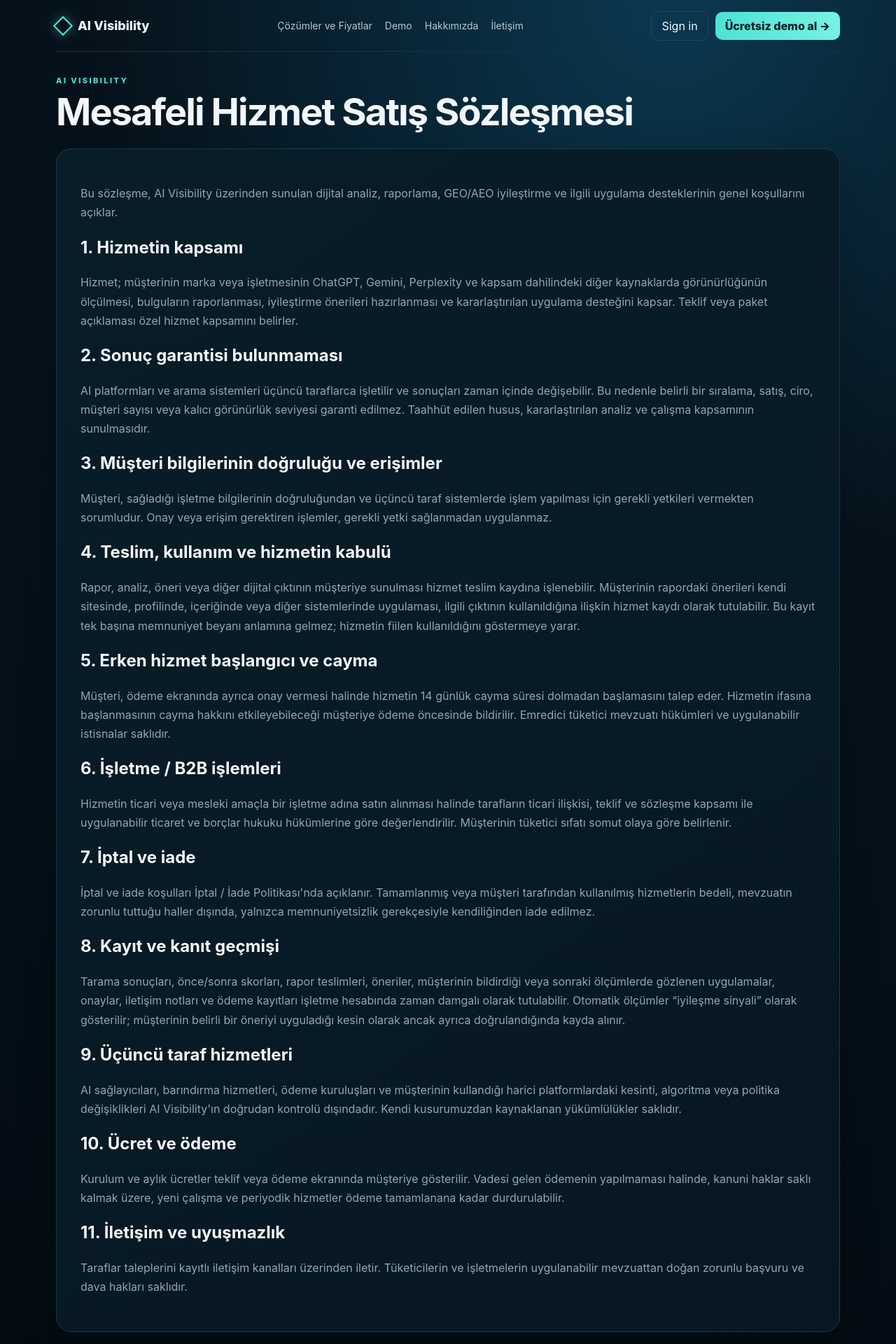
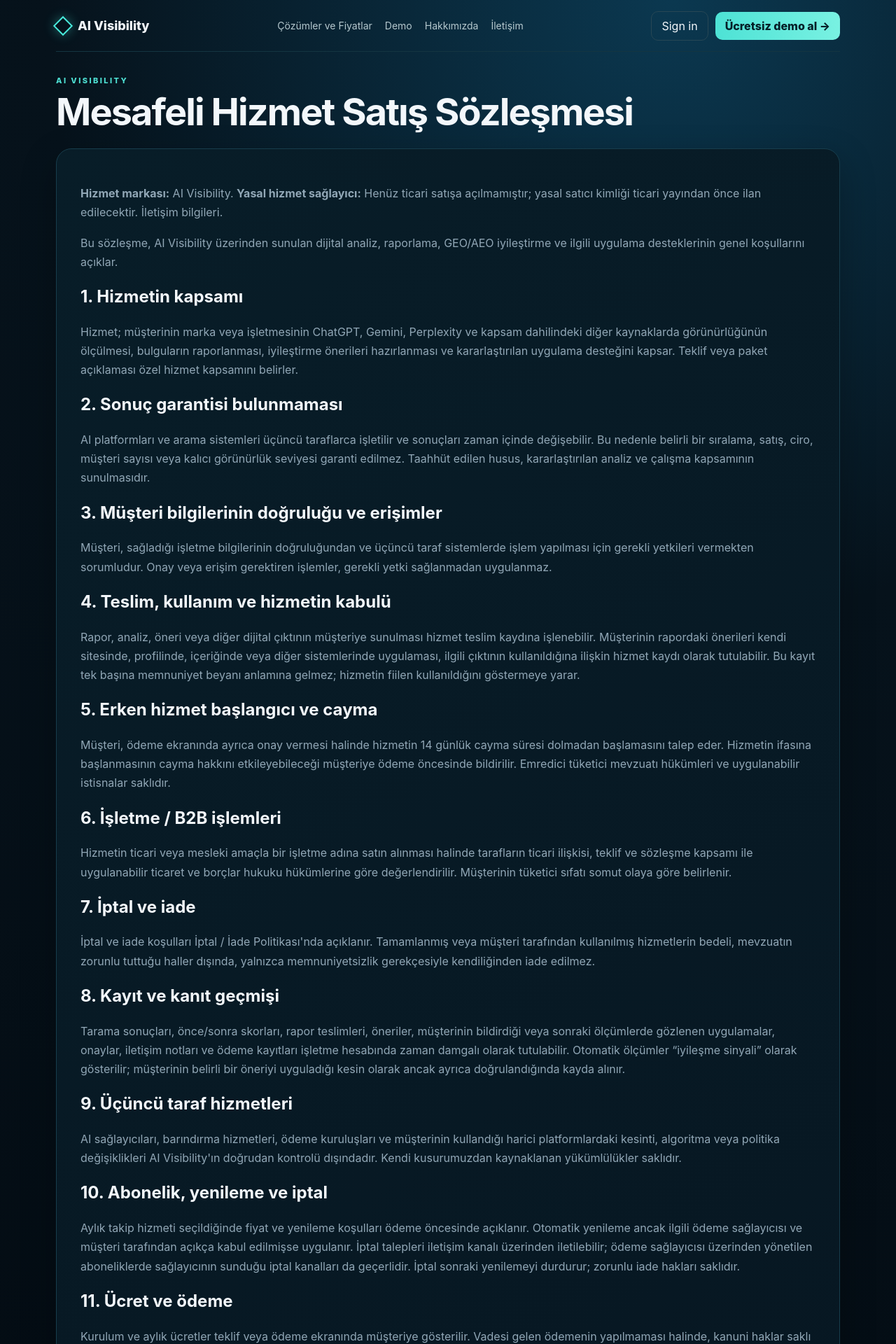
Before and after one commit to mehmetozan-5858/ai-visibility, a Next.js app: page /mesafeli-hizmet-sozlesmesi in a window 1280 px wide. Shown: the top 1920 px of the page at 70% size. Built offline with nearby package versions, Linux system fonts and the light colour scheme.

Commit message:
fix(paddle): improve transparent storefront disclosures for domain review

```diff
--- a/app/mesafeli-hizmet-sozlesmesi/page.js
+++ b/app/mesafeli-hizmet-sozlesmesi/page.js
@@ -3,7 +3,9 @@ import PublicPage from "../../components/PublicPage";
 export const metadata={title:"Mesafeli Hizmet Sözleşmesi"};
 
 export default function Page(){
+  const legalName=(process.env.DATA_CONTROLLER_NAME||"").trim();
   return <PublicPage title="Mesafeli Hizmet Satış Sözleşmesi">
+    <p><b>Hizmet markası:</b> AI Visibility. <b>Yasal hizmet sağlayıcı:</b> {legalName||"Henüz ticari satışa açılmamıştır; yasal satıcı kimliği ticari yayından önce ilan edilecektir."} <a href="/iletisim">İletişim bilgileri</a>.</p>
     <p>Bu sözleşme, AI Visibility üzerinden sunulan dijital analiz, raporlama, GEO/AEO iyileştirme ve ilgili uygulama desteklerinin genel koşullarını açıklar.</p>
 
     <h2>1. Hizmetin kapsamı</h2>
@@ -33,10 +35,13 @@ export default function Page(){
     <h2>9. Üçüncü taraf hizmetleri</h2>
     <p>AI sağlayıcıları, barındırma hizmetleri, ödeme kuruluşları ve müşterinin kullandığı harici platformlardaki kesinti, algoritma veya politika değişiklikleri AI Visibility'ın doğrudan kontrolü dışındadır. Kendi kusurumuzdan kaynaklanan yükümlülükler saklıdır.</p>
 
-    <h2>10. Ücret ve ödeme</h2>
+    <h2>10. Abonelik, yenileme ve iptal</h2>
+    <p>Aylık takip hizmeti seçildiğinde fiyat ve yenileme koşulları ödeme öncesinde açıklanır. Otomatik yenileme ancak ilgili ödeme sağlayıcısı ve müşteri tarafından açıkça kabul edilmişse uygulanır. İptal talepleri iletişim kanalı üzerinden iletilebilir; ödeme sağlayıcısı üzerinden yönetilen aboneliklerde sağlayıcının sunduğu iptal kanalları da geçerlidir. İptal sonraki yenilemeyi durdurur; zorunlu iade hakları saklıdır.</p>
+
+    <h2>11. Ücret ve ödeme</h2>
     <p>Kurulum ve aylık ücretler teklif veya ödeme ekranında müşteriye gösterilir. Vadesi gelen ödemenin yapılmaması halinde, kanuni haklar saklı kalmak üzere, yeni çalışma ve periyodik hizmetler ödeme tamamlanana kadar durdurulabilir.</p>
 
-    <h2>11. İletişim ve uyuşmazlık</h2>
+    <h2>12. İletişim ve uyuşmazlık</h2>
     <p>Taraflar taleplerini kayıtlı iletişim kanalları üzerinden iletir. Tüketicilerin ve işletmelerin uygulanabilir mevzuattan doğan zorunlu başvuru ve dava hakları saklıdır.</p>
   </PublicPage>;
 }
```
